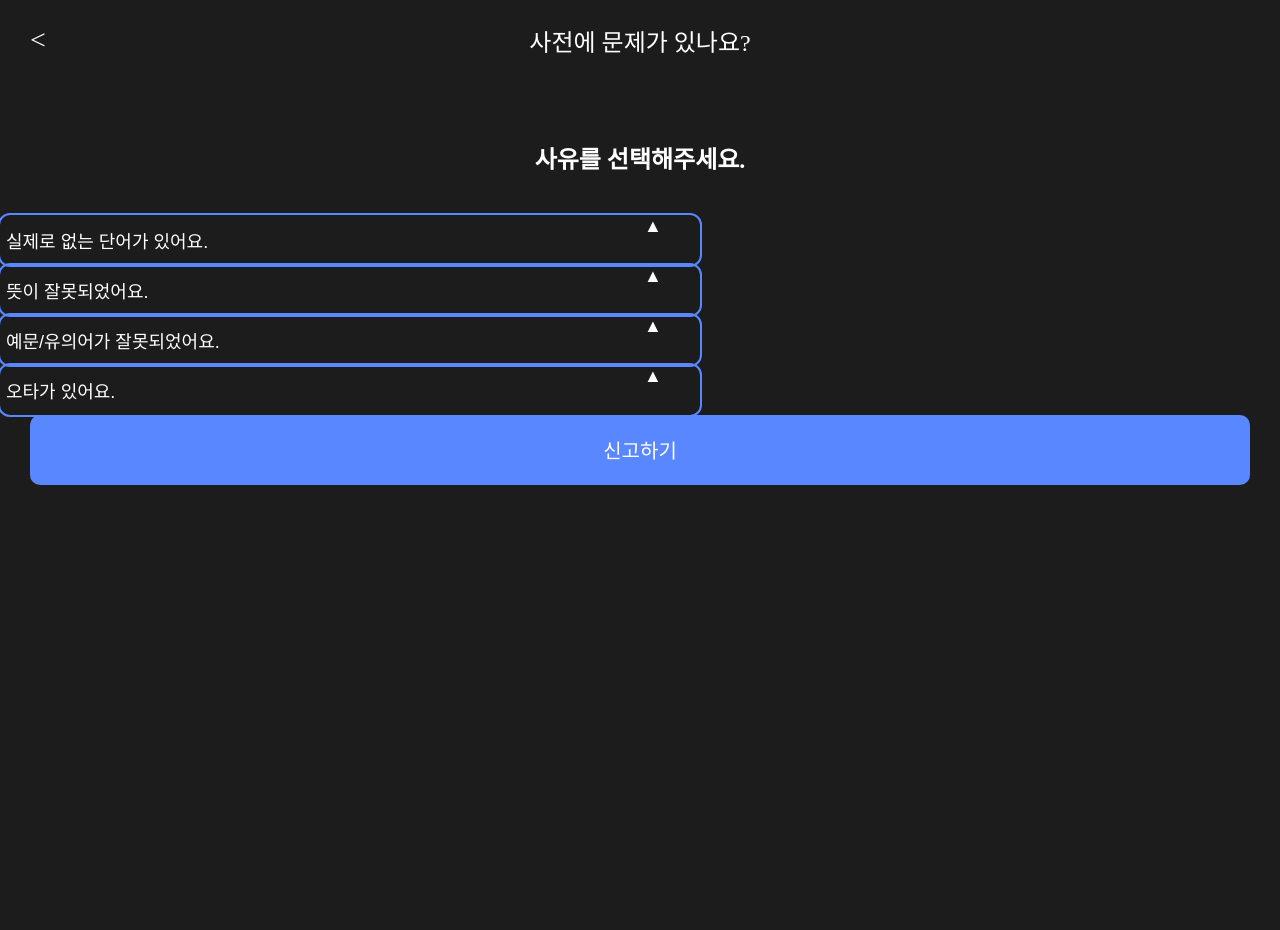
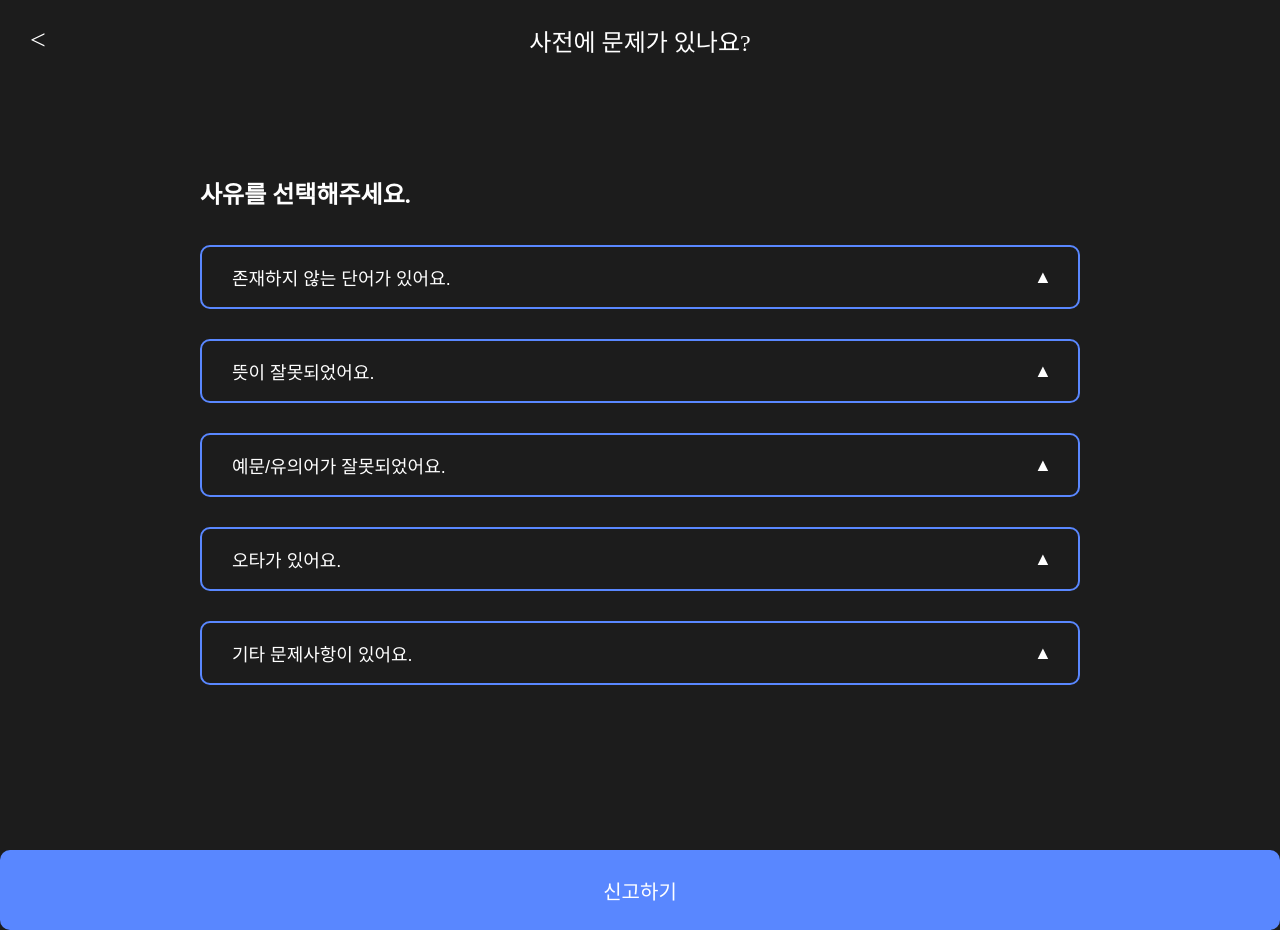
Before and after one commit to drugDetectionSite/proSetting, a Flask app: page /report in a window 1280 px wide. Before the commit the page ends 485 px from the top, so only its background shows below. Run offline with Flask 3, Linux system fonts and the light colour scheme.

Commit message:
feat: 프론트앤드 작업 최종 완료

```diff
--- a/static/css/style.css
+++ b/static/css/style.css
@@ -50,7 +50,7 @@ nav#nav1 > a, #reportNav {
     margin: 0;
 }
 
-#textBox1, .toggleHeader, a, .submitButton {
+#textBox1, .toggleHeader, a, .submitButton, .toggleContent textarea {
     color: #fff;
 }
 
@@ -180,7 +196,6 @@ h3 {
 .searchBox, .toggleHeader {
     width: 700px;
     height: 50px;
-    outline: #5987ff 2px solid;
     text-align: center;
     display: inline-block;
     border-radius: 10px;
@@ -218,7 +234,7 @@ h3 {
     display: inline-flex;
 }
 
-.searchButton {
+.searchButton, .toggleButton {
     background-color: transparent;
     float: right;
     width: 50px;
@@ -227,6 +243,11 @@ h3 {
     display: inline-flex;
     border-radius: 5px;
     transition: transform 0.3s;
+}
+
+.toggleButton {
+    justify-content: center;
+    align-items: center;
 }
 
 .addWordBox {
@@ -281,11 +302,20 @@ h3 {
 .toggleHeader {
     background: #1C1C1C;
     border: 0;
+    padding: 30px 10px 30px 30px;
     display: flex;
     justify-content: space-between;
     align-items: center;
     cursor: pointer;
     font-size: 18px;
+    margin-bottom: 0;
+    width: 100%;
+}
+
+.reasonCho {
+    margin: 35px 0 20px 0;
+    text-align: left;
+    padding: 40px 200px 0 200px;
 }
 
 /* 펼쳐지는 영역 */
@@ -295,38 +325,58 @@ h3 {
     transition: max-height 0.3s ease;
 }
 
-/* textarea */
 .toggleContent textarea {
     width: 100%;
-    height: 120px;
-    margin-top: 10px;
+    height: 300px;
+    margin: 0;
     resize: none;
+    outline: none;
     border-radius: 10px;
-    padding: 10px;
-    border: none;
-    font-size: 18px;
+    padding: 30px;
+    font-size: 20px;
+    box-sizing: border-box;
+    background-color: #1C1C1C;
 }
 
-/* 카운트 */
+.toggleContent textarea, .toggleHeader {
+    border: 2px solid #5987ff;
+}
+
 .count {
     text-align: right;
-    font-size: 12px;
-    color: #aaa;
+    font-size: 20px;
+    color: #ffffff;
+}
+
+.toggleBox {
+    padding: 15px 200px 15px 200px;
+    margin-bottom: 0;
 }
 
 /* ✅ 열렸을 때 상태 */
-.toggleBox.active .toggleContent {
-    max-height: 300px;
+.toggleBox.active .toggleHeader {
+    border-bottom: none;
+    border-radius: 10px 10px 0 0;
 }
 
-.toggleBox.active .searchButton {
+.toggleBox.active .toggleContent {
+    max-height: 1000px;
+}
+
+.toggleBox.active .toggleContent textarea {
+    border-top: none;
+    border-radius: 0 0 10px 10px;
+}
+
+.toggleBox.active .toggleButton {
     transform: rotate(180deg);
 }
 
 .submitButton {
-    width: 1220px;
+    margin-top: 150px;
+    width: 100%;
     border: none;
-    height: 70px;
+    height: 80px;
     background-color: #5987ff;
     border-radius: 10px;
     font-size: 20px;
--- a/templates/index.html
+++ b/templates/index.html
@@ -29,10 +29,10 @@
         <div class="bannerDrugDict">
             <h1>마약 은어 사전</h1>
             <div class="lineBox"></div>
-            <p>마약과 관련된 은어들이<br>어떤 뜻을 가졌는지 검색해볼 수 있습니다.</p>
+            <p>마약과 관련된 은어들이<br>무엇이 있는지, 어떤 뜻을 가졌는지 검색해보실 수 있습니다.</p>
             <a href="{{url_for('drugDict')}}">바로가기</a>
         </div>
-        <div class="resultBox"></div>
+        <div class="lineBox2"></div>
         <div class="footerBox">
             <p>로고이미지/아이콘</p>
             <br>
--- a/templates/report.html
+++ b/templates/report.html
@@ -5,16 +5,16 @@
         <link rel="stylesheet" href="{{ url_for('static', filename='css/style.css') }}">
 
     </head>
-    <body>
+    <body style="height: 89vh">
         <nav id="reportNav">
             <a href="{{url_for('drugDict')}}">&lt;</a>
             <p>사전에 문제가 있나요?</p>
         </nav>
-        <h2>사유를 선택해주세요.</h2>
+        <h2 class="reasonCho">사유를 선택해주세요.</h2>
         <div class="toggleBox">
             <button class="toggleHeader">
-                <p>실제로 없는 단어가 있어요.</p>
-                <p class="searchButton">▲</p>
+                <p>존재하지 않는 단어가 있어요.</p>
+                <p class="toggleButton">▲</p>
             </button>
             <div class="toggleContent">
                 <textarea maxlength="1000" placeholder="내용을 작성해주세요..."></textarea>
@@ -24,7 +24,7 @@
         <div class="toggleBox">
             <button class="toggleHeader">
                 <p>뜻이 잘못되었어요.</p>
-                <p class="searchButton">▲</p>
+                <p class="toggleButton">▲</p>
             </button>
             <div class="toggleContent">
                 <textarea maxlength="1000" placeholder="내용을 작성해주세요..."></textarea>
@@ -34,7 +34,7 @@
         <div class="toggleBox">
             <button class="toggleHeader">
                 <p>예문/유의어가 잘못되었어요.</p>
-                <p class="searchButton">▲</p>
+                <p class="toggleButton">▲</p>
             </button>
             <div class="toggleContent">
                 <textarea maxlength="1000" placeholder="내용을 작성해주세요..."></textarea>
@@ -44,13 +44,24 @@
         <div class="toggleBox">
             <button class="toggleHeader">
                 <p>오타가 있어요.</p>
-                <p class="searchButton">▲</p>
+                <p class="toggleButton">▲</p>
             </button>
             <div class="toggleContent">
                 <textarea maxlength="1000" placeholder="내용을 작성해주세요..."></textarea>
                 <div class="count">0/1000</div>
             </div>
         </div>
+        <div class="toggleBox">
+            <button class="toggleHeader">
+                <p>기타 문제사항이 있어요.</p>
+                <p class="toggleButton">▲</p>
+            </button>
+            <div class="toggleContent">
+                <textarea maxlength="1000" placeholder="내용을 작성해주세요..."></textarea>
+                <div class="count">0/1000</div>
+            </div>
+        </div>
+
         <button class="submitButton" type="submit">신고하기</button>
         <script src="{{ url_for('static', filename='js/script.js') }}"></script>
     </body>
```
Also changed, not shown: other parts of static/css/style.css (+23 -6 lines).
